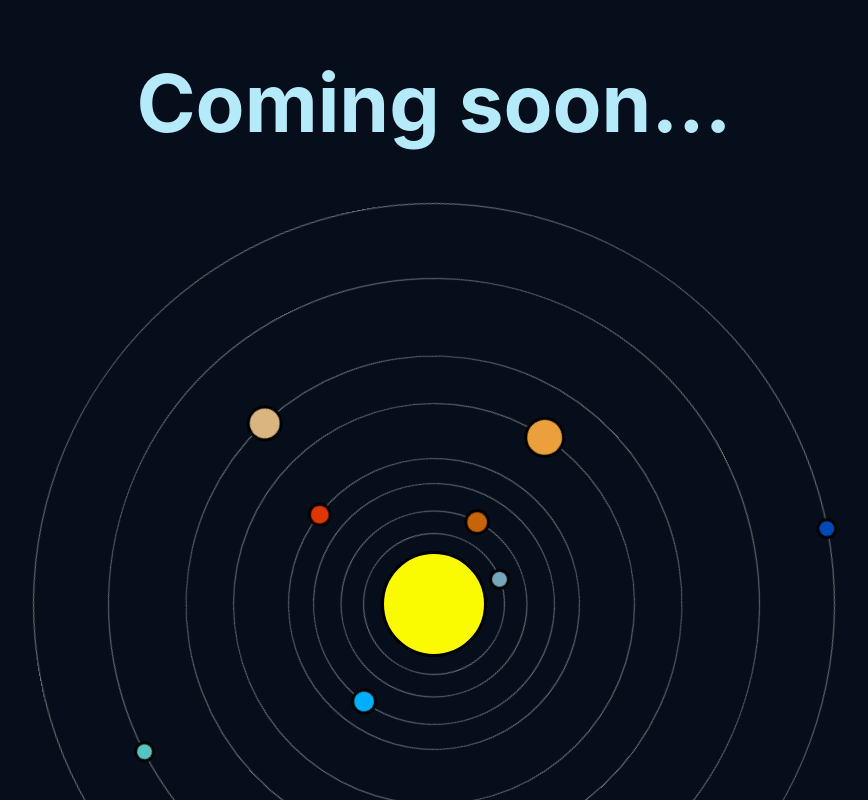
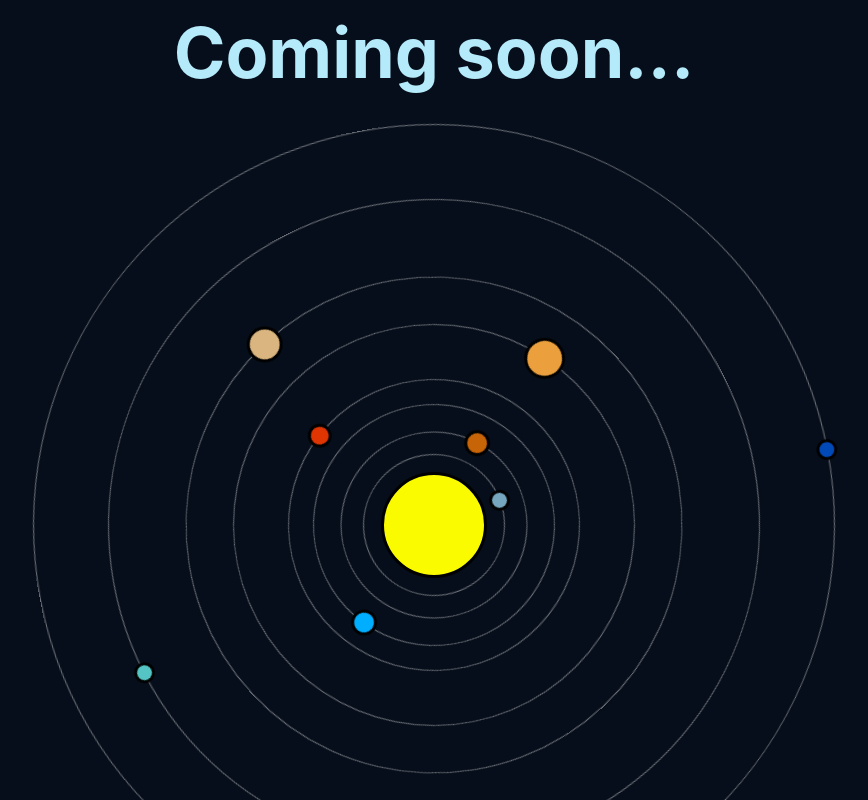
Before and after one commit to mattriggle05/natal-chart-solver, a React (Create React App) app: page / in a window 1280 px wide. Shown: the top 800 px of the page, without its empty margins (206-1074 px from the left). Built offline with nearby package versions, Linux system fonts and the light colour scheme.

Commit message:
minor spacing change

```diff
--- a/src/App.css
+++ b/src/App.css
@@ -8,5 +8,7 @@
 }
 
 .description h1 {
-    font-size: 80px;
+    font-size: 70px;
+    margin-top: 10px;
+    margin-bottom: 10px;
 }
--- a/src/SolarSystem.css
+++ b/src/SolarSystem.css
@@ -3,7 +3,7 @@
     width: 800px;
     height: 800px;
     left: 50%;
-    margin-top: 50px;
+    margin-top: 30px;
     transform: translateX(-50%);
 }
 
--- a/src/index.css
+++ b/src/index.css
@@ -6,6 +6,7 @@ body {
   -webkit-font-smoothing: antialiased;
   -moz-osx-font-smoothing: grayscale;
   background-color: #060e1b;
+  overflow: hidden;
 }
 
 code {
```
